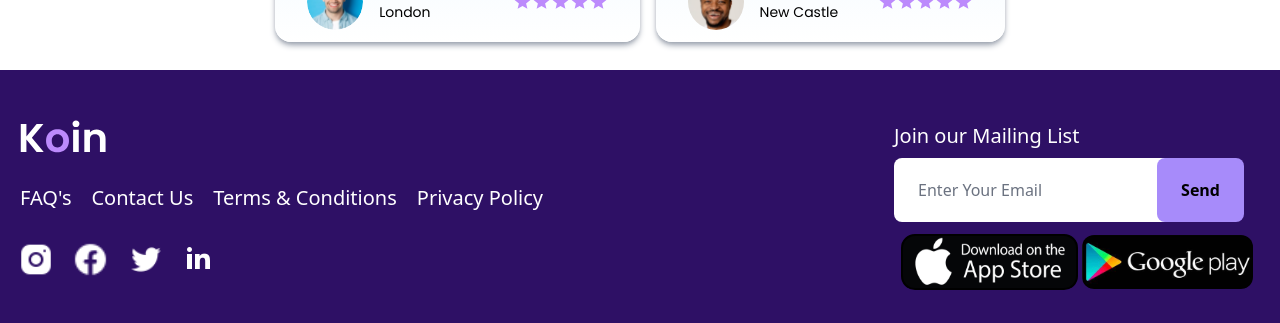
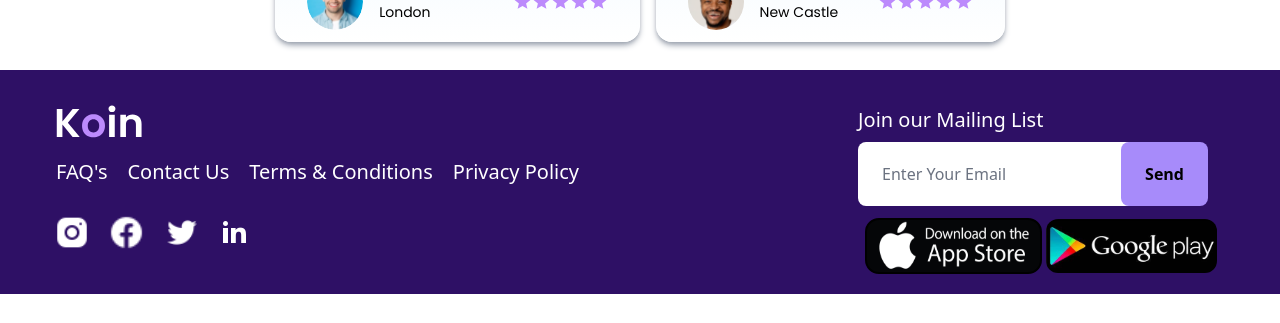
Before and after one commit to Nuuriii/koin, a React (Vite) app: page / in a window 1280 px wide. Shown: the part 2761-3084 px from the top of the page. After the commit the page ends 3055 px from the top, so only its background shows below. Built offline with nearby package versions, Linux system fonts and the light colour scheme.

Commit message:
fix responsive Footer Component

```diff
--- a/src/Component/Footer/Footer.jsx
+++ b/src/Component/Footer/Footer.jsx
@@ -11,8 +11,8 @@ import GooglePlay from "/img/GooglePlay.svg";
 function Footer() {
    return (
       <>
-         <div className='px-5 text-white sm:flex sm:flex-row sm:justify-between bg-violet-950 py-9'>
-            <div className='md:grid md:grid-rows-3 md:items-center'>
+         <div className='px-5 text-white sm:flex sm:flex-row sm:justify-between md:items-center bg-violet-950 py-9 lg:py-5 lg:px-14'>
+            <div className='flex flex-col sm:gap-y-5 '>
                <div>
                   <img src={KoinImage} alt='' />
                </div>
@@ -22,7 +22,7 @@ function Footer() {
                   <Link to='/'>Terms & Conditions</Link>
                   <Link to='/'>Privacy Policy</Link>
                </div>
-               <div className='items-center hidden gap-5 my-6 sm:flex md:my-1'>
+               <div className='items-center hidden gap-5 my-2 sm:flex '>
                   <img src={Instagram} alt='' />
                   <img src={Facebook} alt='mmm' />
                   <img src={Twitter} alt='' />
```
